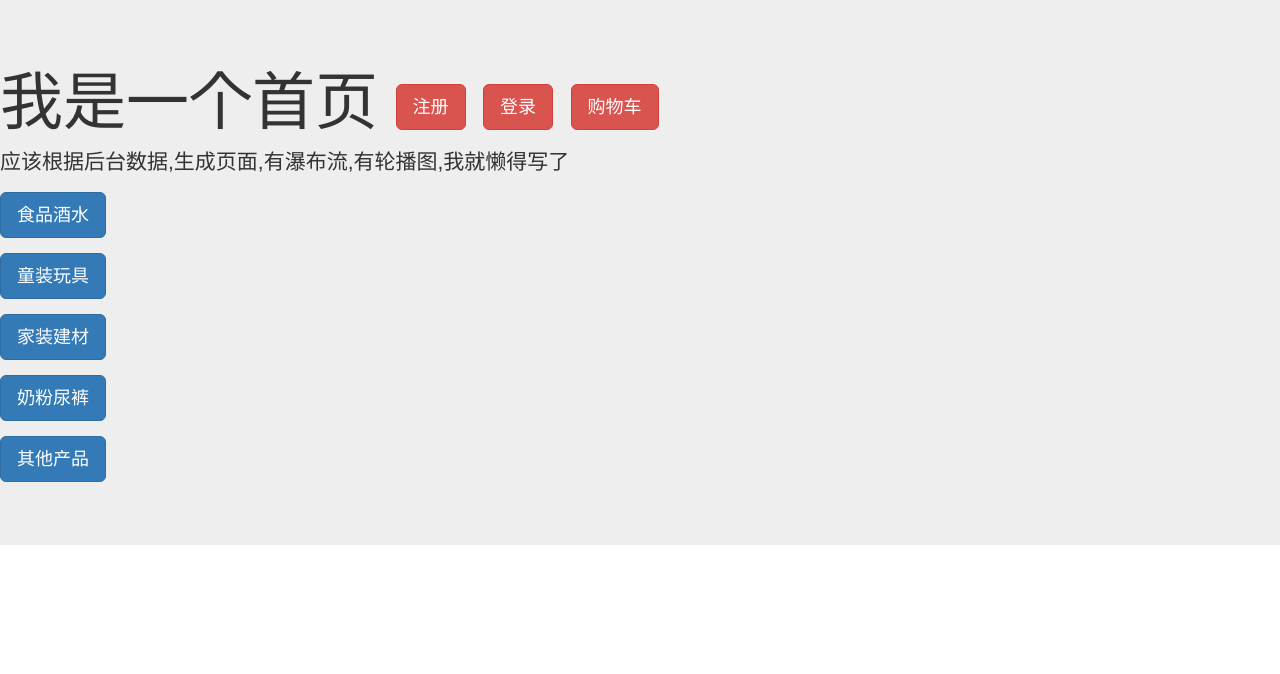
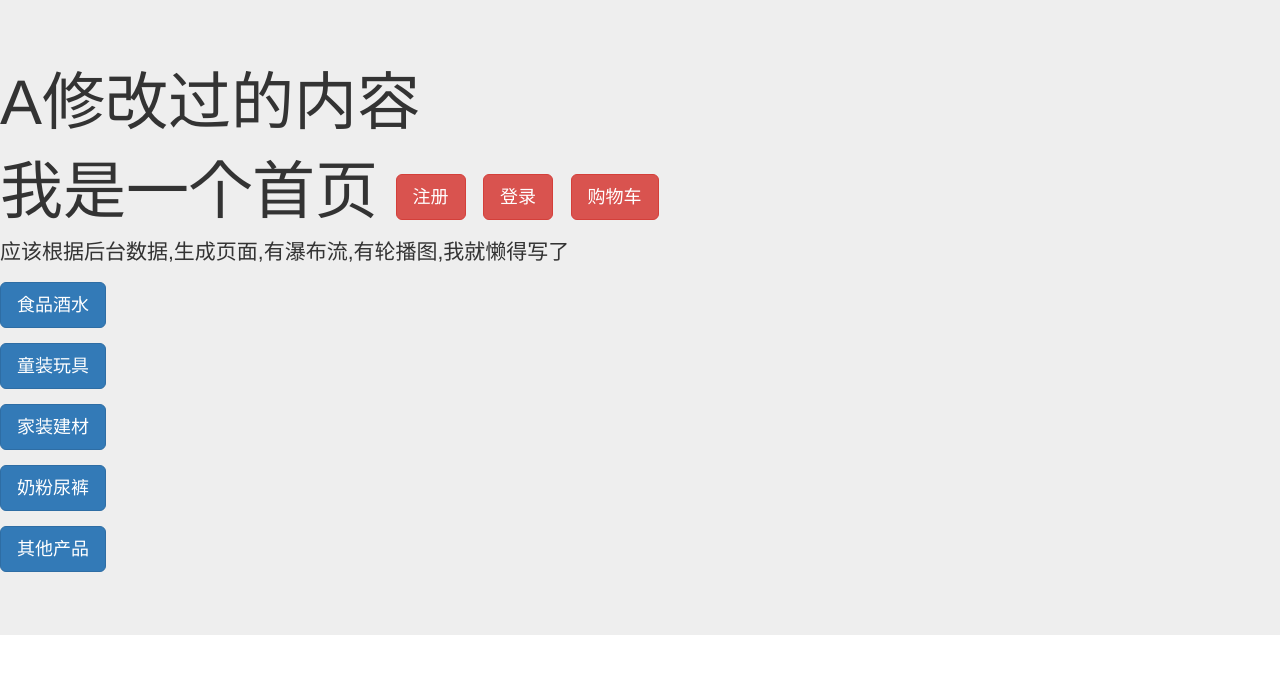
Before and after one commit to CKXShero/H5study, a plain HTML site: page pages/index.html in a window 1280 px wide. Drawn offline with nearby package versions, Linux system fonts and the light colour scheme.

Commit message:
我是A修改的第一个历史版本

```diff
--- a/pages/index.html
+++ b/pages/index.html
@@ -12,6 +12,7 @@
 </head>
 <body>
   <div class="jumbotron">
+    <h1>A修改过的内容</h1>
     <h1>我是一个首页
       <a href="./res.html" class="btn btn-danger btn-lg" role="button" id="register">注册</a>
       <a href="./login.html" class="btn btn-danger btn-lg" role="button" id="login">登录</a>
```
